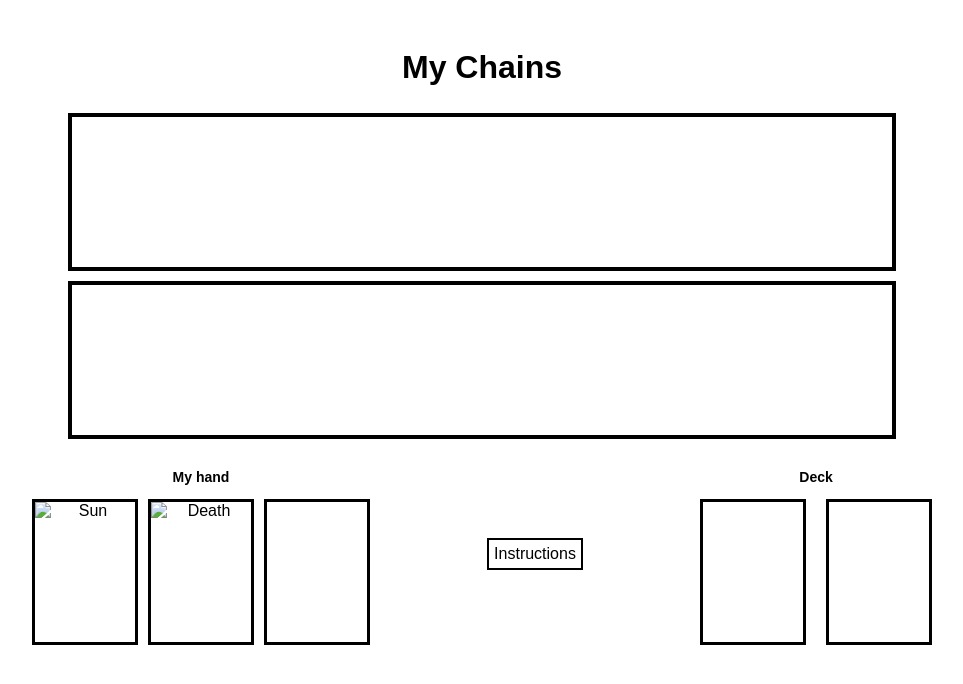
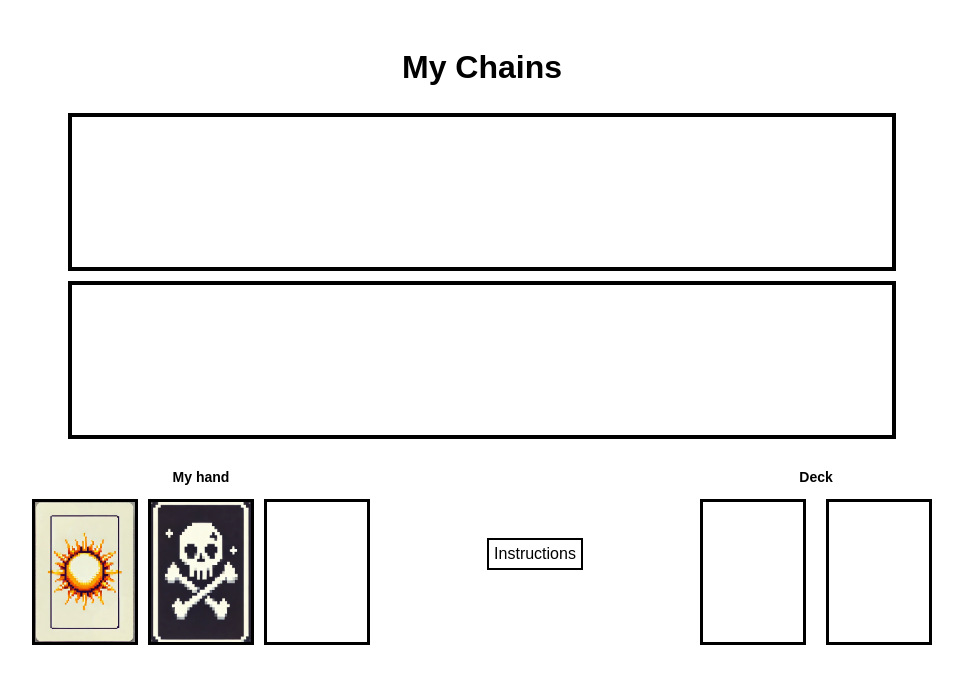
Before and after one commit to boobalootoo/webgame, a plain HTML site: page index.html in a window 1280 px wide. Shown: the whole page, without its empty margins (158-1121 px from the left). Drawn offline with Linux system fonts and the light colour scheme; no server answers.

Commit message:
Update index.html

```diff
--- a/index.html
+++ b/index.html
@@ -91,8 +91,8 @@
             <div>
                 <p class="label">My hand</p>
                 <div class="hand-container">
-                    <div class="hand" ondrop="drop(event)" ondragover="allowDrop(event)"><img src="sun.png" class="card-img" alt="Sun" draggable="true" ondragstart="drag(event)"></div>
-                    <div class="hand" ondrop="drop(event)" ondragover="allowDrop(event)"><img src="skull.png" class="card-img" alt="Death" draggable="true" ondragstart="drag(event)"></div>
+                    <div class="hand" ondrop="drop(event)" ondragover="allowDrop(event)"><img src="suncard.jpg" class="card-img" alt="Sun" draggable="true" ondragstart="drag(event)"></div>
+                    <div class="hand" ondrop="drop(event)" ondragover="allowDrop(event)"><img src="skullcard.png" class="card-img" alt="Death" draggable="true" ondragstart="drag(event)"></div>
                     <div class="hand" ondrop="drop(event)" ondragover="allowDrop(event)"></div>
                 </div>
             </div>
```
